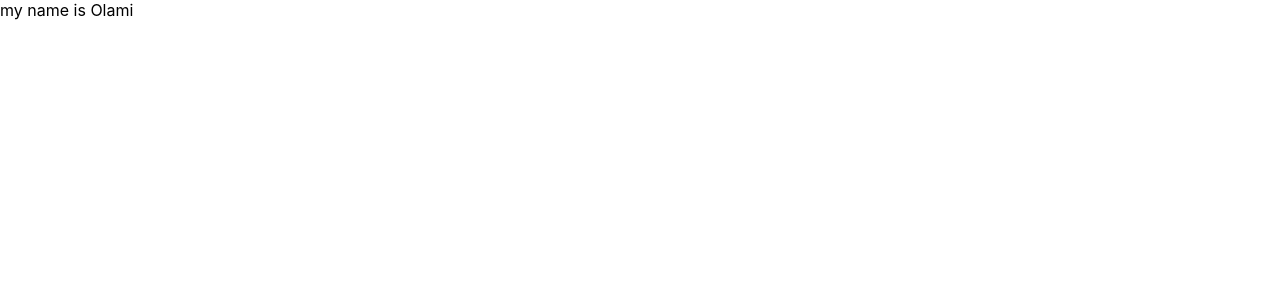
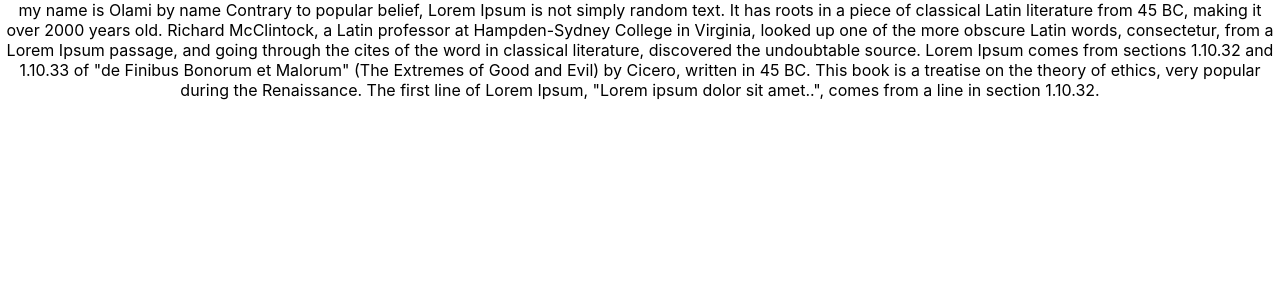
Before and after one commit to Sanni-Damilola/githubProject, a React (Create React App) app: page / in a window 1280 px wide. Shown: the top 300 px of the page. Built offline with nearby package versions, Linux system fonts and the light colour scheme.

Commit message:
olamiDone

```diff
--- a/src/Components/pratice/olami.jsx
+++ b/src/Components/pratice/olami.jsx
@@ -2,11 +2,20 @@
 
 const Olami = () => {
   return (
-    <div>
-      my name is Olami
-
-    </div>
-  )
+    <center>
+      my name is Olami by name Contrary to popular belief, Lorem Ipsum is not
+      simply random text. It has roots in a piece of classical Latin literature
+      from 45 BC, making it over 2000 years old. Richard McClintock, a Latin
+      professor at Hampden-Sydney College in Virginia, looked up one of the more
+      obscure Latin words, consectetur, from a Lorem Ipsum passage, and going
+      through the cites of the word in classical literature, discovered the
+      undoubtable source. Lorem Ipsum comes from sections 1.10.32 and 1.10.33 of
+      "de Finibus Bonorum et Malorum" (The Extremes of Good and Evil) by Cicero,
+      written in 45 BC. This book is a treatise on the theory of ethics, very
+      popular during the Renaissance. The first line of Lorem Ipsum, "Lorem
+      ipsum dolor sit amet..", comes from a line in section 1.10.32.
+    </center>
+  );
 }
 
 export default Olami
```
